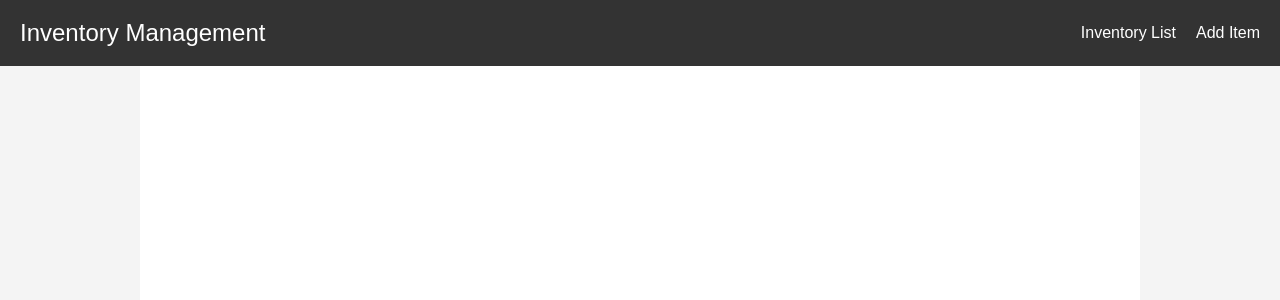
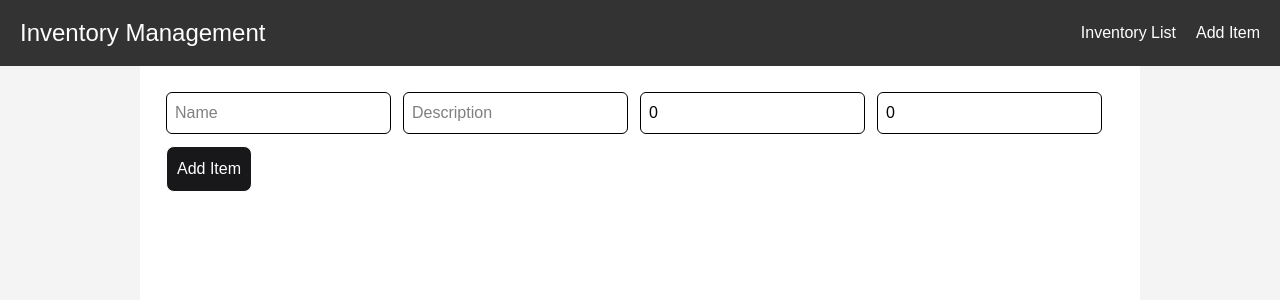
Before and after one commit to Inquisitiveshri34/Practice_15Feb, a React (Vite) app in the folder frontend/: page /add in a window 1280 px wide. Shown: the top 300 px of the page. Built offline with nearby package versions, Linux system fonts and the light colour scheme; no server answers.

Commit message:
Frontend updated

```diff
--- a/frontend/src/App.jsx
+++ b/frontend/src/App.jsx
@@ -11,8 +11,8 @@ const App = () => {
       <Navigation />
       <div className="container">
         <Routes>
-          <Route path="/items" element={<InventoryList />} />
-          <Route path="/items/add" element={<InventoryForm />} />
+          <Route path="/" element={<InventoryList />} />
+          <Route path="/add" element={<InventoryForm />} />
         </Routes>
       </div>
     </Router>
--- a/frontend/src/components/InventoryForm.jsx
+++ b/frontend/src/components/InventoryForm.jsx
@@ -4,6 +4,7 @@ import axios from 'axios';
 import '../styles/App.css';
 
 function InventoryForm() {
+    const apiUrl = import.meta.env.VITE_REACT_APP_API_URL;
     const [item,setItem] = useState({
         name : "",
         desc : "",
@@ -16,16 +17,20 @@ function InventoryForm() {
     }
 
     const handleSubmit = async (e) => {
+
         e.preventDefault();
         try {
-            const response = await axios.post('http://localhost:4000/items/add', item);
-            console.log('Item added:', response.data);
-            alert("Item added")
+            await axios.post(`${apiUrl}/items/add`, item)
+            .then(()=>{
                 setItem({
                     name : "",
                     desc : "",
                     quantity : 0,
                     price: 0
+                })
+                alert("Item added")})
+                .catch((err)=>{
+                    alert(err.response.data)
                 })
             } catch (error) {
             console.error('There was an error adding the item!', error);
@@ -41,7 +46,7 @@ function InventoryForm() {
                 <input value={item.desc} className="border rounded-md p-2 outline-none m-1.5 " type="text" placeholder="Description" name="desc" onChange={(e)=>itemChange(e)}/>
                 <input value={item.quantity} className="border rounded-md p-2 outline-none m-1.5 " type="number" placeholder="Quantity" name="quantity" min="0" required onChange={(e)=>itemChange(e)}/>
                 <input value={item.price} className="border rounded-md p-2 outline-none m-1.5 " type="number" placeholder="Price" name="price" min="0" required onChange={(e)=>itemChange(e)}/>
-                <button className="border bg-zinc-900 text-white rounded-lg m-1.5 p-2.5" type="submit">Add Item</button>
+                <button className="border bg-zinc-900 text-white rounded-lg m-1.5 p-2.5 disabled" type="submit">Add Item</button>
             </form>
         </>
     );
--- a/frontend/src/components/InventoryItem.jsx
+++ b/frontend/src/components/InventoryItem.jsx
@@ -3,7 +3,7 @@ import '../styles/App.css';
 
 const InventoryItem = ({item}) => {
   return (
-    <div className='border p-3 w-50 h-25'>
+    <div className='border p-3 w-min-50 h-min-25'>
         <p>Name: {item.name}</p>
         <p>Quantity: {item.quantity}</p>
         <p>Price: {item.price}</p>
--- a/frontend/src/components/InventoryList.jsx
+++ b/frontend/src/components/InventoryList.jsx
@@ -6,12 +6,12 @@ import '../styles/App.css';
 
 function InventoryList() {
   const [items, setItems] = useState([]);
+  const apiUrl = import.meta.env.VITE_REACT_APP_API_URL;
 
     useEffect(() => {
-        axios.get('http://localhost:4000/items')
+        axios.get(`${apiUrl}/items`)
           .then(response => {
             setItems(response.data);
-
           })
           .catch(error => {
             console.error("There was an error fetching the data!", error);
--- a/frontend/src/components/Navigation.jsx
+++ b/frontend/src/components/Navigation.jsx
@@ -6,8 +6,8 @@ function Navigation() {
         <nav className="navbar">
             <h1>Inventory Management</h1>
             <ul className="nav-links">
-                <li><Link to="/items">Inventory List</Link></li>
-                <li><Link to="/items/add">Add Item</Link></li>
+                <li><Link to="/">Inventory List</Link></li>
+                <li><Link to="/add">Add Item</Link></li>
             </ul>
         </nav>
     );
```
Also changed, not shown: 1 other file (tests, documents, lock files or other folders). Lines whose indentation alone changed are shown as unchanged.
